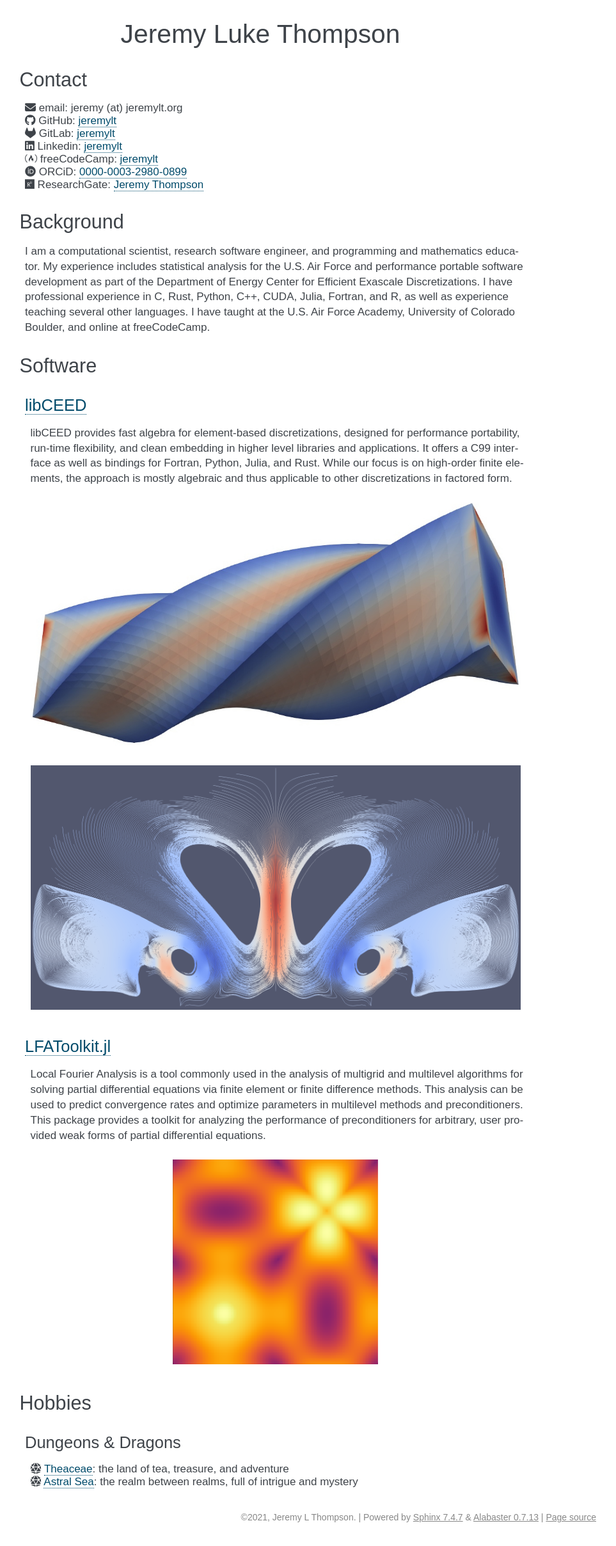
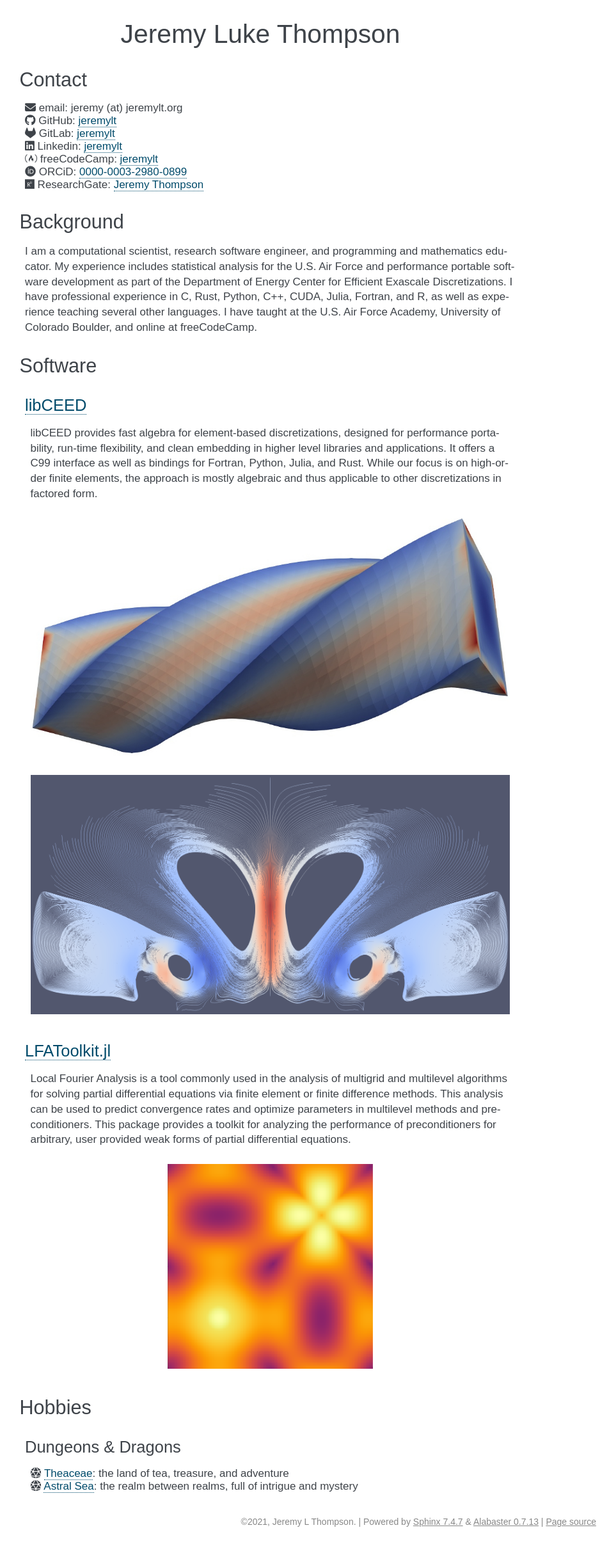
Before and after one commit to jeremylt/personal_website, a Sphinx documentation site: the page built from source/index.rst, in a window 1280 px wide. Shown: the whole page at 64% size, without its empty margins (178-1141 px from the left). Built offline with Sphinx 7.4.7, drawn with Linux system fonts in a browser that asks for light colours; nearby versions of some CDN libraries.

Commit message:
update padding

```diff
--- a/source/static/css/custom.css
+++ b/source/static/css/custom.css
@@ -3,7 +3,7 @@
 }
 
 section section, p, .line-block {
-    padding-left: .5em;
+    padding: 0 .5em;
 }
 
 div.body {
```
